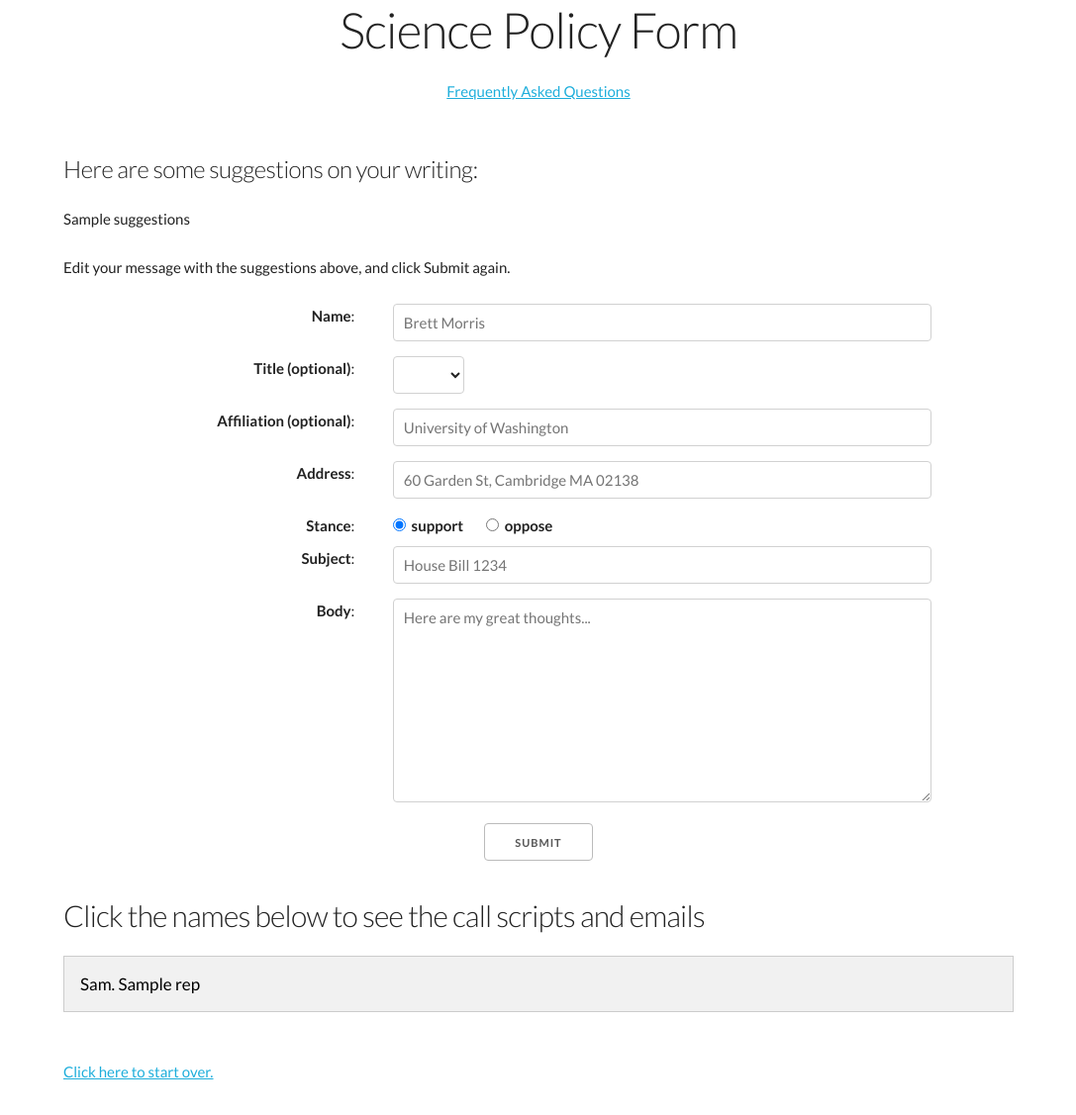
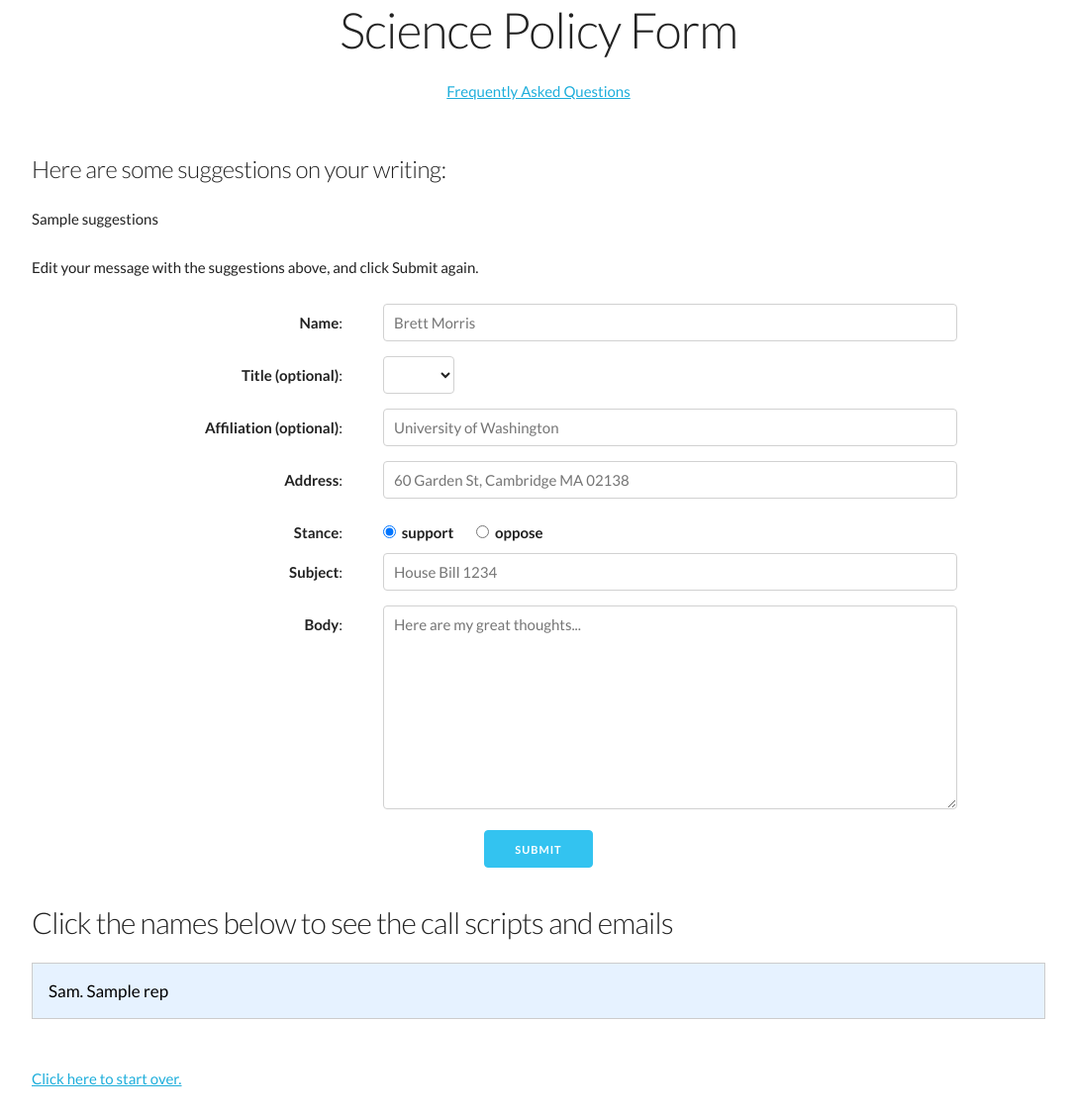
Before and after one commit to bmorris3/make_contact, a Flask app: template templates/index.html in a window 1280 px wide. Shown: the whole page at 99% size, without its empty margins (96-1183 px from the left). Before the commit the page ends 1091 px from the top, so only its background shows below. Run offline with Flask 2, Linux system fonts and the light colour scheme; the template is opened without the code that fills it: values that come from a table or form of the project are taken from there, most other values are stand-ins (such as "Sample title", 1, 10 or a date in 2020).

Commit message:
Fiddle with colors

```diff
--- a/static/css/custom.css
+++ b/static/css/custom.css
@@ -2,9 +2,17 @@ span.radio {
     padding-right:2rem;
 }
 
-@media (min-width:550px) {
+@media (min-width:768px) {
     .textright {
         text-align:right;
+    }
+    .form-label {
+        height:38px;
+        line-height:38px;
+    }
+    span.radio {
+        line-height:38px;
+        margin-botom:12px;
     }
 }
 
@@ -33,7 +41,7 @@ ul.tab {
     padding: 0;
     overflow: hidden;
     border: 1px solid #ccc;
-    background-color: #f1f1f1;
+    background-color: #e6f2ff;
 }
 
 /* Float the tab items side by side */
@@ -54,10 +62,10 @@ ul.tab li a {
 }
 
 /* Change background color of links on hover */
-ul.tab li a:hover {background-color: #ddd;}
+ul.tab li a:hover {background-color: #e6f2ff;}
 
 /* Create an active/current tablink class */
-ul.tab li a:focus, .active {background-color: #ccc;}
+ul.tab li a:focus, .active {background-color: #b3d7ff;}
 
 /* Style the tab content */
 .tabcontent {
@@ -66,7 +74,8 @@ ul.tab li a:focus, .active {background-color: #ccc;}
     border: 1px solid #ccc;
     border-top: none;
     margin: auto;
-    height:800px;
+    height: auto;
+    overflow: auto;
 }
 
 div#proof_read {
@@ -74,9 +83,3 @@ div#proof_read {
     padding: 6px 12px;
 
 }
-
-iframe {
-    width:100%;
-    border:0;
-    height:200px;
-}
--- a/static/css/skeleton.css
+++ b/static/css/skeleton.css
@@ -31,7 +31,7 @@
 .container {
   position: relative;
   width: 100%;
-  max-width: 960px;
+  max-width: 1024px; /* CHANGED from 960px */
   margin: 0 auto;
   padding: 0 20px;
   box-sizing: border-box; }
@@ -48,8 +48,8 @@
     padding: 0; }
 }
 
-/* For devices larger than 550px */
-@media (min-width: 550px) {
+/* For devices larger than 768px */
+@media (min-width: 768px) { /* CHANGED from 550px */
   .container {
     width: 80%; }
   .column,
--- a/templates/base.html
+++ b/templates/base.html
@@ -13,28 +13,6 @@
     <link href='{{url_for("static", filename="css/skeleton.css")}}' rel='stylesheet' type='text/css'>
     <link href='{{url_for("static", filename="css/custom.css")}}' rel='stylesheet' type='text/css'>
 
-    <script>
-    function openRep(evt, repName) {
-        // Declare all variables
-        var i, tabcontent, tablinks;
-
-        // Get all elements with class="tabcontent" and hide them
-        tabcontent = document.getElementsByClassName("tabcontent");
-        for (i = 0; i < tabcontent.length; i++) {
-            tabcontent[i].style.display = "none";
-        }
-
-        // Get all elements with class="tablinks" and remove the class "active"
-        tablinks = document.getElementsByClassName("tablinks");
-        for (i = 0; i < tablinks.length; i++) {
-            tablinks[i].className = tablinks[i].className.replace(" active", "");
-        }
-
-        // Show the current tab, and add an "active" class to the link that opened the tab
-        document.getElementById(repName).style.display = "block";
-        evt.currentTarget.className += " active";
-    }
-    </script>
 </head>
 
 <body>
--- a/templates/index.html
+++ b/templates/index.html
@@ -44,7 +44,7 @@
             </div>
         </div>
     {% endfor %}
-    <center><input class="button" type="submit" value="Submit"></center>
+    <center><input class="button button-primary" type="submit" value="Submit"></center>
     </form>
 
 {% if signature %}
@@ -58,7 +58,7 @@
 
     {% for rep in list_of_reps %}
 
-    <section id="{{rep.name}}" class="tabcontent">
+    <section id="{{rep.name}}" class="tabcontent u-cf">
 
     <div id="phone" class="six columns">
         <h5>Call Script</h5>
@@ -95,13 +95,38 @@ My name is {{form.data.name}}, and I {{form.data.stance}} your stance on {{form.
     </section>
     {% endfor %}
 
-
     <br><br>
-    <a href="/">Click here to start over.</a>
+    <p>
+        <a href="/">Click here to start over.</a>
+    </p>
     </div>
 
 {% endif %}
 
 </div>
 
+<script type="text/javascript">
+function openRep(evt, repName) {
+    // Declare all variables
+    var i, tabcontent, tablinks;
+
+    // Get all elements with class="tabcontent" and hide them
+    tabcontent = document.getElementsByClassName("tabcontent");
+    for (i = 0; i < tabcontent.length; i++) {
+        tabcontent[i].style.display = "none";
+    }
+
+    // Get all elements with class="tablinks" and remove the class "active"
+    tablinks = document.getElementsByClassName("tablinks");
+    for (i = 0; i < tablinks.length; i++) {
+        tablinks[i].className = tablinks[i].className.replace(" active", "");
+    }
+
+    // Show the current tab, and add an "active" class to the link that opened the tab
+    document.getElementById(repName).style.display = "block";
+    evt.currentTarget.className += " active";
+}
+</script>
+
+
 {% endblock %}
--- a/utils/form.py
+++ b/utils/form.py
@@ -1,6 +1,5 @@
 from wtforms import Form, validators
 from wtforms.fields import RadioField, SelectField, StringField, TextAreaField
-
 from wtforms.validators import ValidationError
 
 from utils import query_for_reps
@@ -9,7 +8,7 @@ def address_check(form, field):
     try:
         query_for_reps(field.data)
     except:
-        raise ValidationError('Your address could not be processed. Sorry.')
+        raise ValidationError("We couldn't process the address you entered. Sorry.")
 
 class ContactForm(Form):
     name    = StringField('Name', [validators.DataRequired()], render_kw={"placeholder": "Brett Morris"})
```
